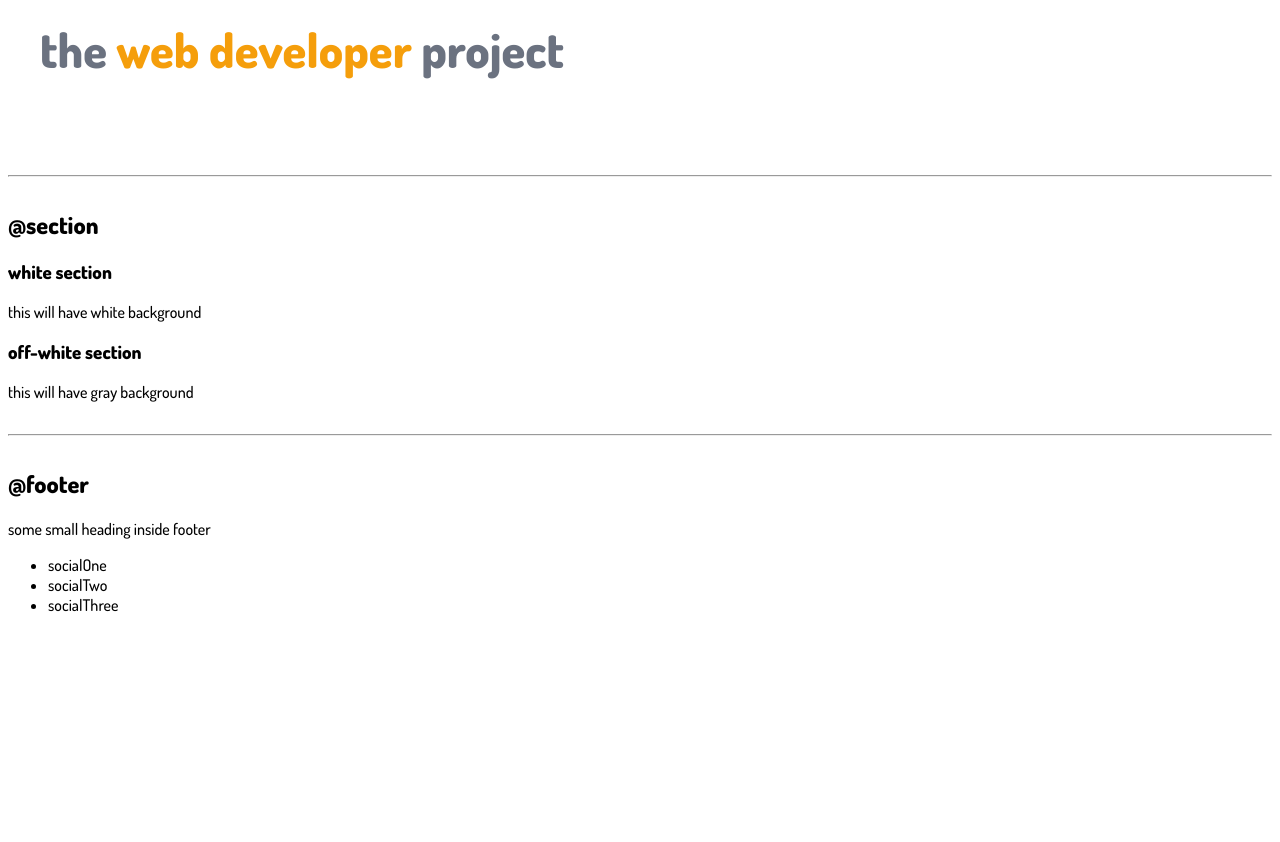
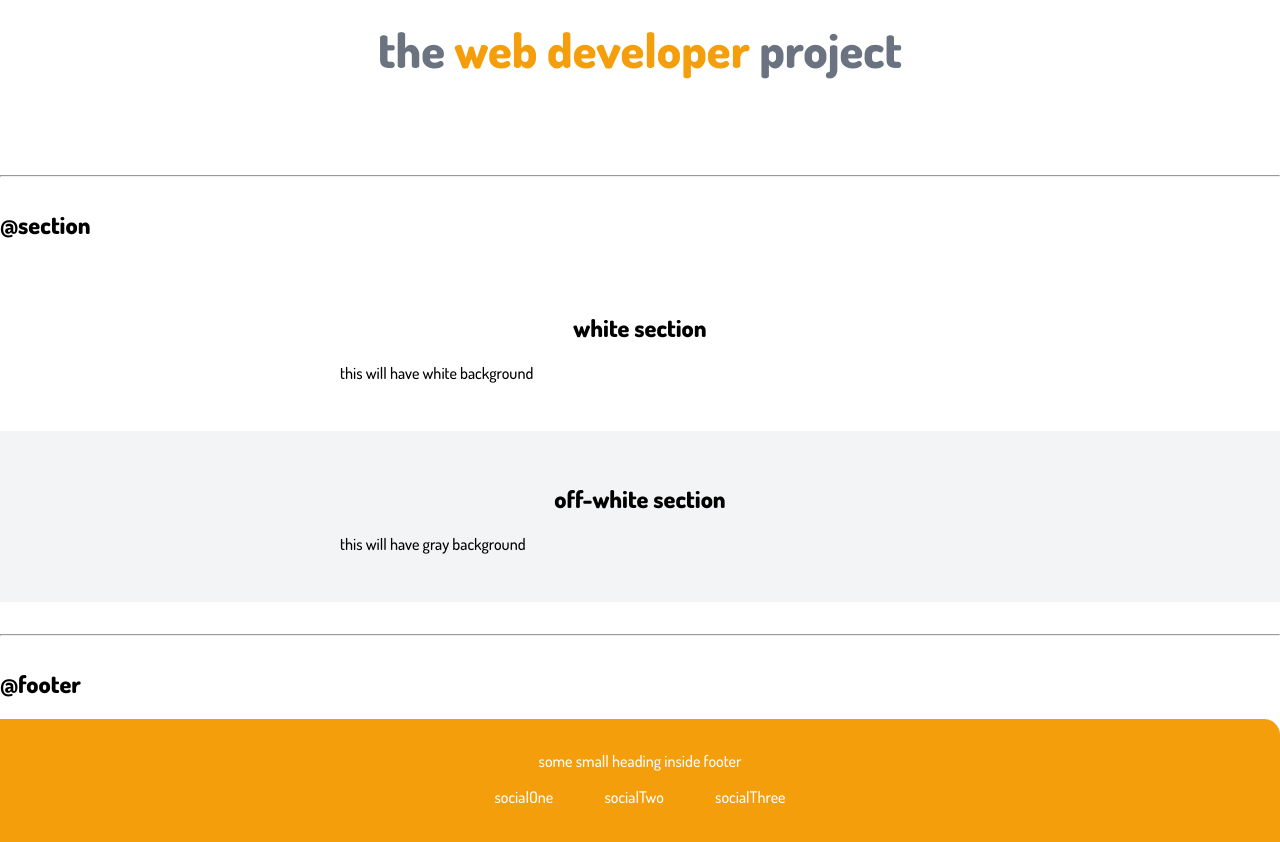
Before and after one commit to MohitBehl/BasicPortfolio, a plain HTML site: page index.html in a window 1280 px wide. Shown: the part 1827-2669 px from the top of the page. Before the commit the page ends 2458 px from the top, so only its background shows below. Drawn offline with Linux system fonts and the light colour scheme.

Commit message:
done with css

```diff
--- a/index.html
+++ b/index.html
@@ -67,17 +67,17 @@
 
     <hr />
     <h2>@nav</h2>
-    <nav class = "nav container">
-      <div class = "nav-brand">IAmBranded</div>
+    <nav class="nav container">
+      <div class="nav-brand">IAmBranded</div>
       <ul class="non-bullet nav-pills">
         <li class="list-item-inline">
-          <a class = "link link-active" href="/">home</a>
+          <a class="link link-active" href="/">home</a>
         </li>
         <li class="list-item-inline">
-          <a class = "link" href="/">products</a>
+          <a class="link" href="/">products</a>
         </li>
         <li class="list-item-inline">
-          <a class = "link" href="/">about</a>
+          <a class="link" href="/">about</a>
         </li>
       </ul>
     </nav>
@@ -86,29 +86,36 @@
     <h2>@header</h2>
     <header class="hero">
       <img class="hero-image" src="Images/PrimaryImage.svg" />
-      <h1 class="hero-heading">the <span style="color:var(--primary-color)">web developer</span>  project</h1>
+      <h1 class="hero-heading">
+        the
+        <span style="color: var(--primary-color)">web developer</span> project
+      </h1>
     </header>
 
     <hr />
     <h2>@section</h2>
-    <section>
-      <h3>white section</h3>
-      <p>this will have white background</p>
+    <section class="section">
+      <div class="container container-center">
+        <h1>white section</h1>
+        <p>this will have white background</p>
+      </div>
     </section>
 
-    <section>
-      <h3>off-white section</h3>
-      <p>this will have gray background</p>
+    <section class="section off-white">
+      <div class="container container-center">
+        <h1>off-white section</h1>
+        <p>this will have gray background</p>
+      </div>
     </section>
 
     <hr />
     <h2>@footer</h2>
-    <footer>
-      <div>some small heading inside footer</div>
-      <ul>
-        <li>socialOne</li>
-        <li>socialTwo</li>
-        <li>socialThree</li>
+    <footer class="footer">
+      <div class="footer-header">some small heading inside footer</div>
+      <ul class="social-links non-bullet">
+        <li class="list-item-inline"><a class="link" href="">socialOne</a></li>
+        <li class="list-item-inline"><a class="link" href="">socialTwo</a></li>
+        <li class="list-item-inline"><a class="link" href="">socialThree</a></li>
       </ul>
     </footer>
     <!-- <div style="height: 30vh"></div> -->
--- a/style.css
+++ b/style.css
@@ -3,21 +3,23 @@
 :root {
   --primary-color: #f59e0b;
   --dark-grey : #6B7280;
+  --off-white : #F3F4F6;
 }
 
 body {
   font-family: "Dosis", sans-serif;
-}
-
-.container-center {
-  max-width: 600px;
-  margin: auto;
+  margin: 0px;
 }
 
 .container {
   padding-left: 1rem;
   padding-right: 1rem;
 }
+.container-center {
+  max-width: 600px;
+  margin: auto;
+}
+
 
 .link {
   text-decoration: none;
@@ -94,4 +96,38 @@ hr{
   font-size: 3rem;
   color: var(--dark-grey);
   padding-top: 1rem;
+  text-align: center;
 }
+
+/* section */
+
+.section {
+  padding: 2rem;
+
+}
+.section h1{
+  text-align: center;
+}
+
+.off-white{
+  background-color: var(--off-white);
+}
+
+/* footer */
+
+.footer{
+  background-color: var(--primary-color);
+
+  padding: 2rem;
+  text-align: center;
+  color: white;
+  border-top-right-radius: 1rem;
+}
+
+.footer .link{
+  color: white;
+}
+
+.footer ul {
+  padding-inline-start: 0px;
+}
```
